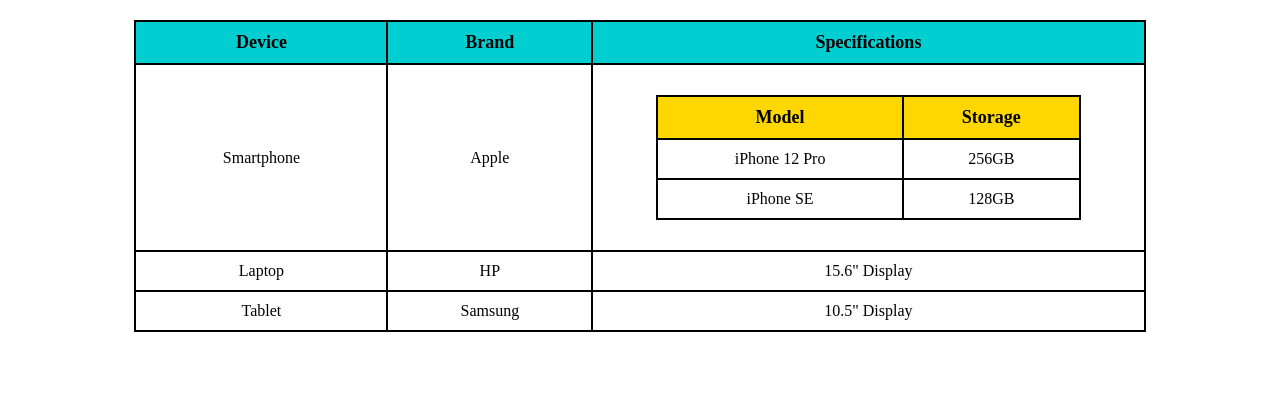
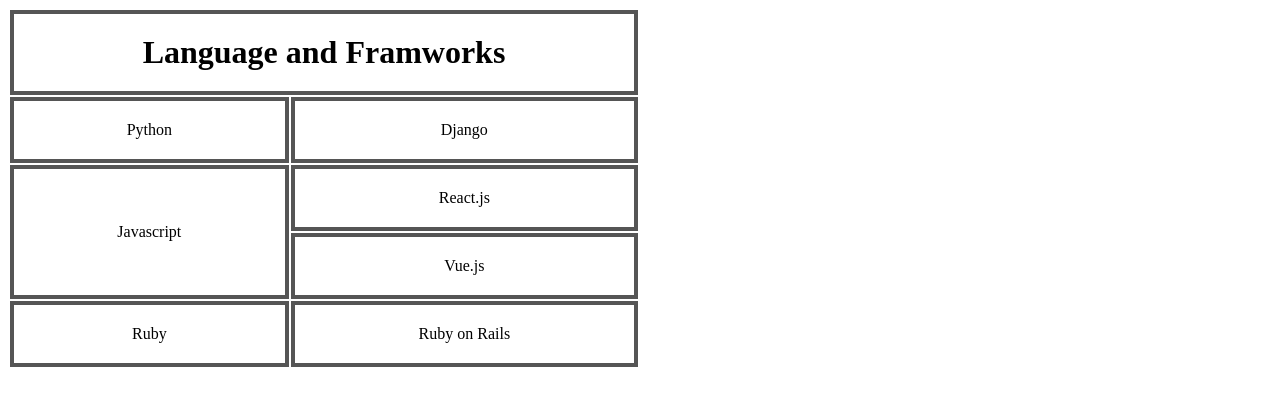
Before and after one commit to ahmediqbal17/tables-task, a plain HTML site: page index.html in a window 1280 px wide. Drawn offline with Linux system fonts and the light colour scheme.

Commit message:
Add files via upload

```diff
--- a/index.html
+++ b/index.html
@@ -1,66 +1,45 @@
 <!DOCTYPE html>
 <html>
 <head>
-    <title>Nested Table Example</title>
+  <meta charset="UTF-8">
+  <title>Language and Frameworks Table</title>
   <style>
     table {
-            border-collapse: collapse;
-            width: 80%;
-            margin: 20px auto;
+      width: 50%;
+      text-align: center;
     }
     th, td {
-            border: 2px solid black;
-            padding: 10px;
-            text-align: center;
+      border: 4px solid #555;
+      padding: 20px;
     }
     th {
-            background-color: #00CED1; /* Cyan-like header */
-            font-size: 18px;
-        }
-        .nested th {
-            background-color: #FFD700; /* Yellow header in nested table */
+      font-weight: bold;
+      font-size: 32px;
     }
   </style>
 </head>
 <body>
+
 <table>
   <tr>
-            <th>Device</th>
-            <th>Brand</th>
-            <th>Specifications</th>
+    <th colspan="2">Language and Framworks</th>
   </tr>
   <tr>
-            <td rowspan="2">Smartphone</td>
-            <td rowspan="2">Apple</td>
-            <td>
-                <!-- Nested Table -->
-                <table class="nested">
-                    <tr>
-                        <th>Model</th>
-                        <th>Storage</th>
+    <td>Python</td>
+    <td>Django</td>
   </tr>
   <tr>
-                        <td>iPhone 12 Pro</td>
-                        <td>256GB</td>
+    <td rowspan="2">Javascript</td>
+    <td>React.js</td>
   </tr>
   <tr>
-                        <td>iPhone SE</td>
-                        <td>128GB</td>
+    <td>Vue.js</td>
+  </tr>
+  <tr>
+    <td>Ruby</td>
+    <td>Ruby on Rails</td>
   </tr>
 </table>
-            </td>
-        </tr>
-        <tr></tr>
-        <tr>
-            <td>Laptop</td>
-            <td>HP</td>
-            <td>15.6" Display</td>
-        </tr>
-        <tr>
-            <td>Tablet</td>
-            <td>Samsung</td>
-            <td>10.5" Display</td>
-        </tr>
-    </table>
+
 </body>
 </html>
```
Lines whose indentation alone changed are shown as unchanged.
